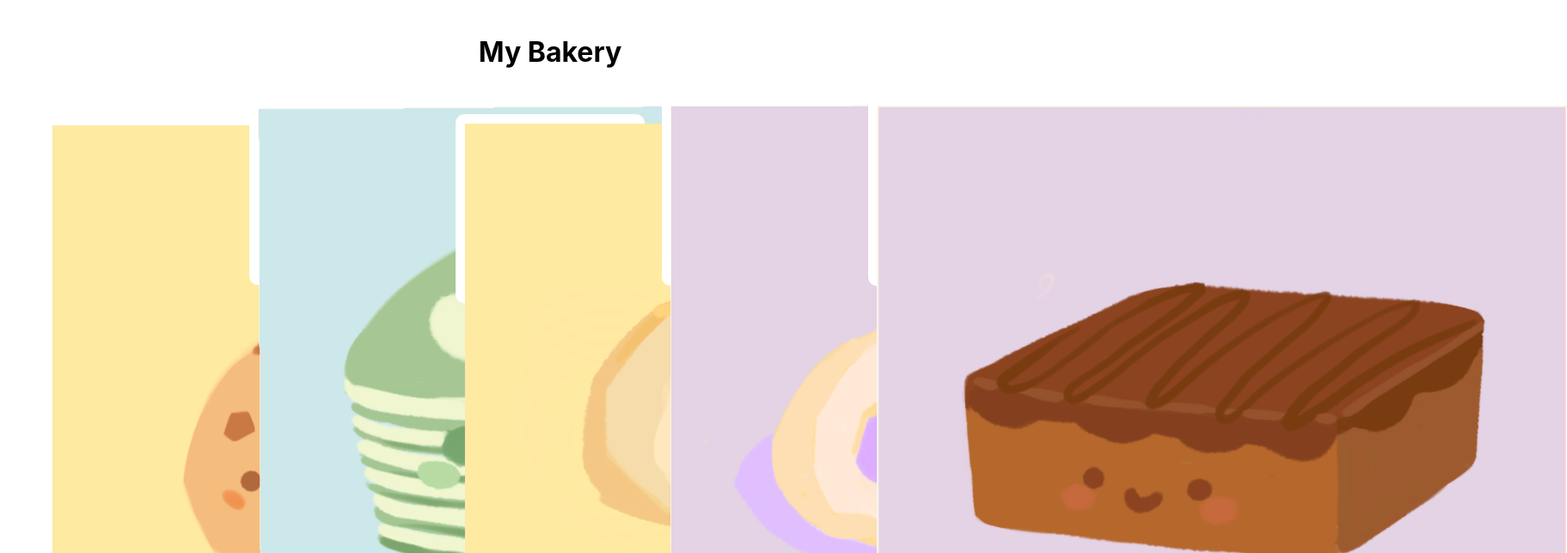
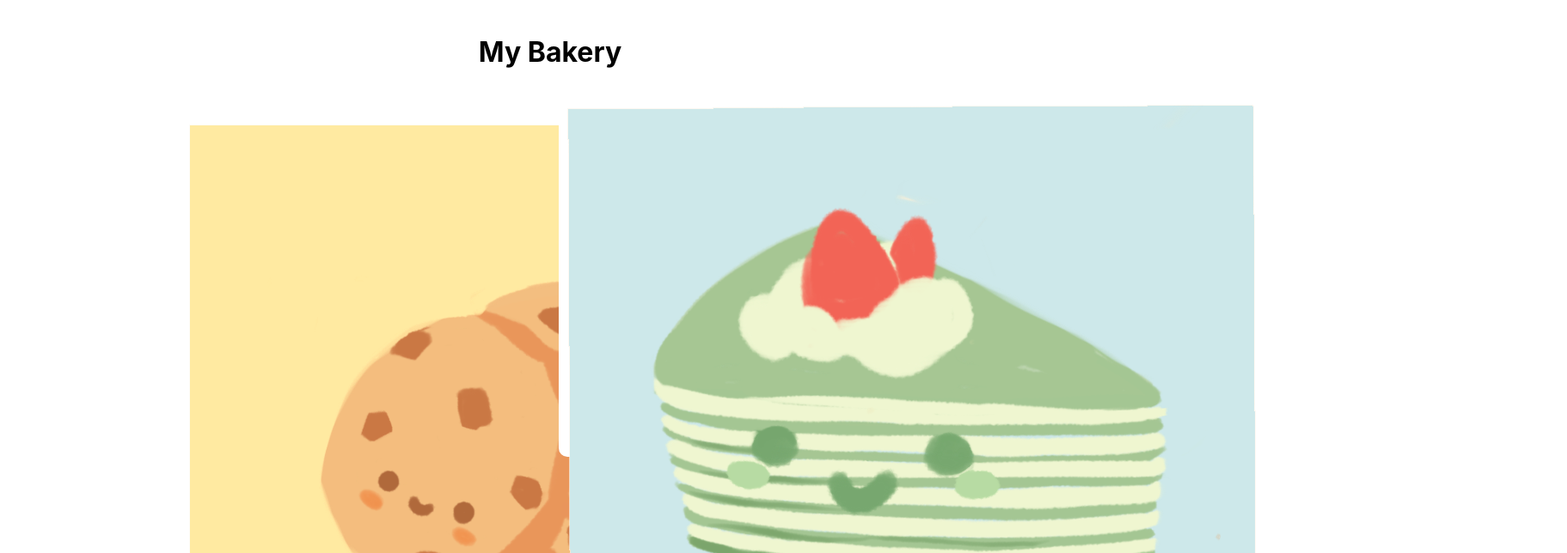
Before and after one commit to MarkusChu/react-studio, a React (Create React App) app: page / in a window 1280 px wide. Shown: the top 644 px of the page at 86% size, 1823 px wide, since content can reach past the window. Built offline with nearby package versions, Linux system fonts and the light colour scheme.

Commit message:
Update App.css

```diff
--- a/src/App.css
+++ b/src/App.css
@@ -7,8 +7,8 @@
 
 .BakeryItem {
     display: inline-block;
-    width: 200px;
-    height: 200px;
+    width: 400px;
+    height: 400px;
     margin: 10px;
     background-color: #fff;
     color: #000;
```
